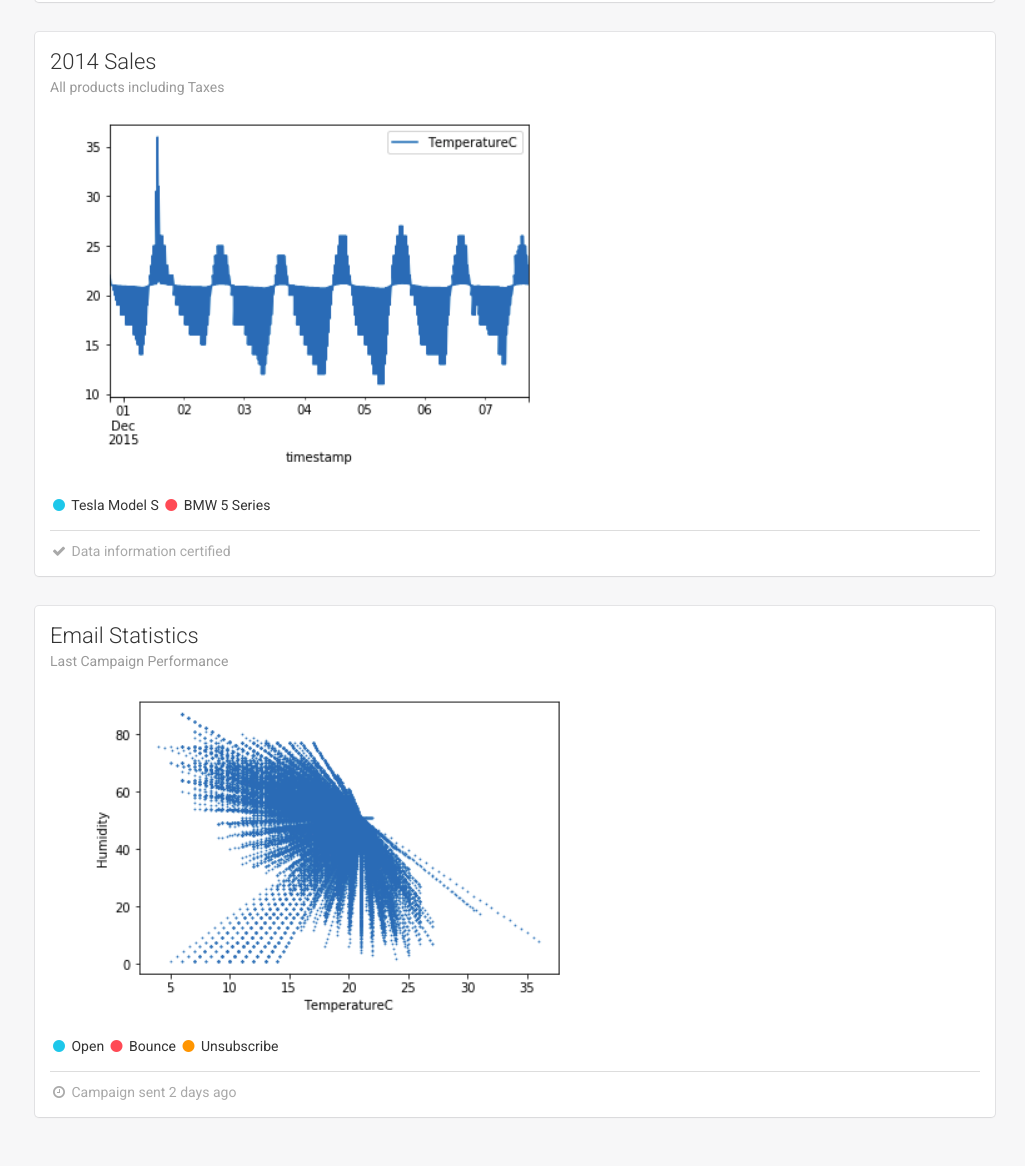
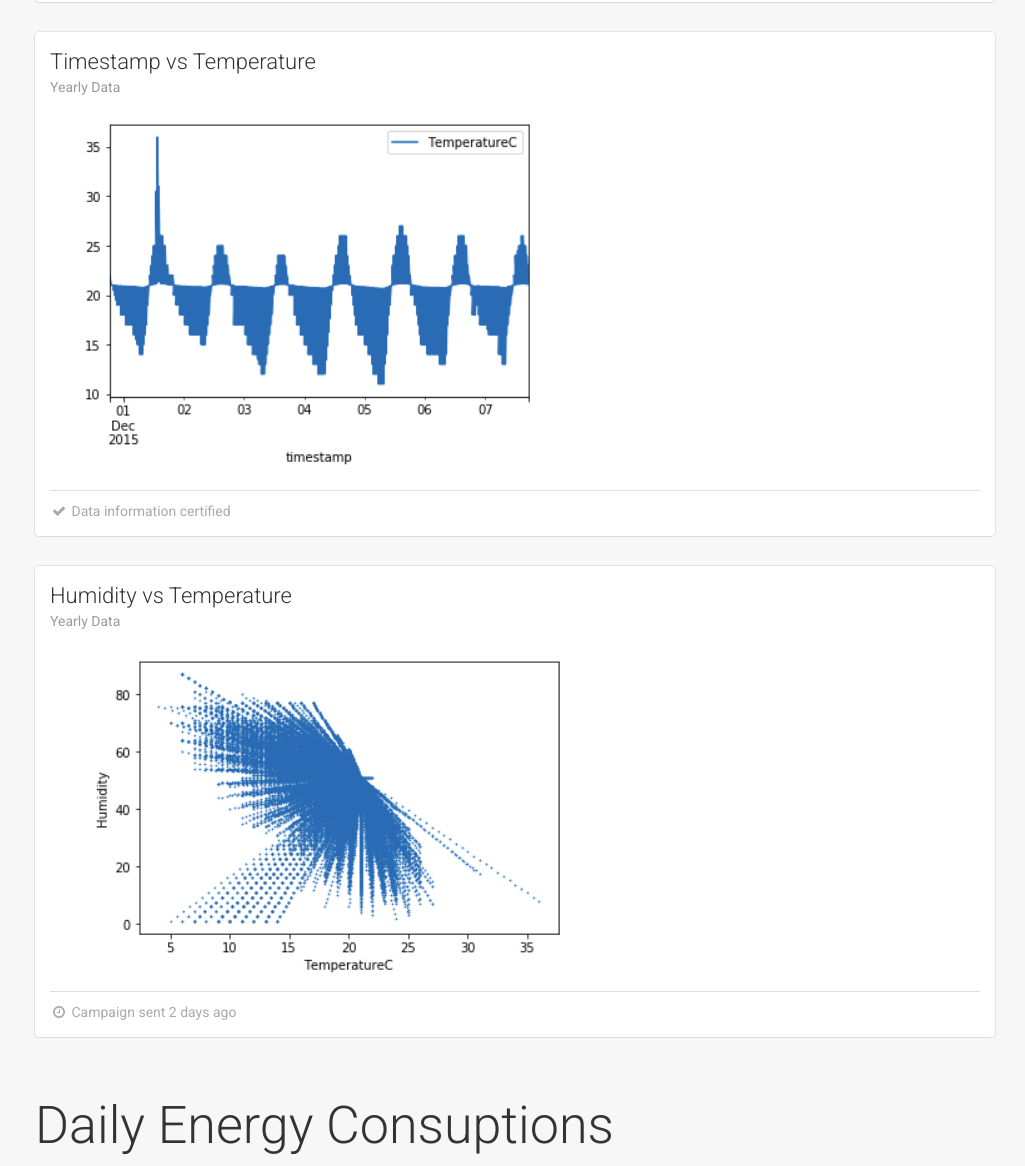
Before and after one commit to ujjwalll/Zeus-AI---ulimate-power-prediction-tool, a plain HTML site: page dashboard.html in a window 1280 px wide. Shown: the part 1278-2444 px from the top of the page, without its empty margins (255-1280 px from the left). Drawn offline with Linux system fonts and the light colour scheme; some packages are replaced by stand-ins of ours.

Commit message:
Update dashboard.html

```diff
--- a/dashboard.html
+++ b/dashboard.html
@@ -217,17 +217,13 @@
                     <div class="col-md-12">
                         <div class="card ">
                             <div class="header">
-                                <h4 class="title">2014 Sales</h4>
-                                <p class="category">All products including Taxes</p>
+                                <h4 class="title">Timestamp vs Temperature</h4>
+                                <p class="category">Yearly Data</p>
                             </div>
                             <div class="content">
                                 <img src = "yerly/3.png">
 
                                 <div class="footer">
-                                    <div class="legend">
-                                        <i class="fa fa-circle text-info"></i> Tesla Model S
-                                        <i class="fa fa-circle text-danger"></i> BMW 5 Series
-                                    </div>
                                     <hr>
                                     <div class="stats">
                                         <i class="fa fa-check"></i> Data information certified
@@ -240,18 +236,14 @@
                         <div class="card">
 
                             <div class="header">
-                                <h4 class="title">Email Statistics</h4>
-                                <p class="category">Last Campaign Performance</p>
+                                <h4 class="title">Humidity vs Temperature</h4>
+                                <p class="category">Yearly Data</p>
                             </div>
                             <div class="content">
                                 <img src = "yerly/5.png">
 
                                 <div class="footer">
-                                    <div class="legend">
-                                        <i class="fa fa-circle text-info"></i> Open
-                                        <i class="fa fa-circle text-danger"></i> Bounce
-                                        <i class="fa fa-circle text-warning"></i> Unsubscribe
-                                    </div>
+
                                     <hr>
                                     <div class="stats">
                                         <i class="fa fa-clock-o"></i> Campaign sent 2 days ago
```
